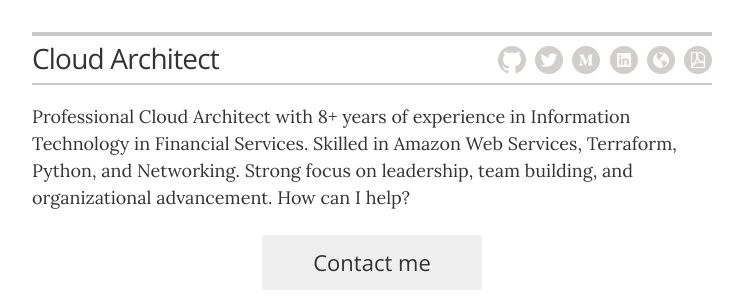
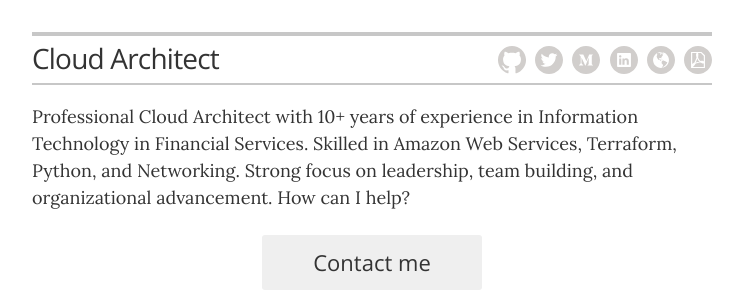
Before and after one commit to patrick-andrew-jain-taylor/resume, a Jekyll site: the page built from index.html, in a window 1280 px wide and 900 px high. Shown: the part 223-522 px from the top of the window, without its empty margins (268-1011 px from the left). Built offline with Jekyll 4.4.1, drawn with Linux system fonts in a browser that asks for light colours.

Commit message:
change: header intro.

```diff
--- a/_config.yml
+++ b/_config.yml
@@ -23,7 +23,7 @@
 resume_header_contact_info:     "Boston, MA • (508) 565-8116 • patrick.andrew.taylor@gmail.com"
 display_header_contact_info:    "true"
 
-resume_header_intro: "<p>Professional Cloud Architect with 8+ years of experience in Information Technology in Financial Services. Skilled in Amazon Web Services, Terraform, Python, and Networking. Strong focus on leadership, team building, and organizational advancement. How can I help?</p>"
+resume_header_intro: "<p>Professional Cloud Architect with 10+ years of experience in Information Technology in Financial Services. Skilled in Amazon Web Services, Terraform, Python, and Networking. Strong focus on leadership, team building, and organizational advancement. How can I help?</p>"
 
 # use "yes" to display the email contact button,
 # "no" to display an "I'm not looking for work" message,
```
